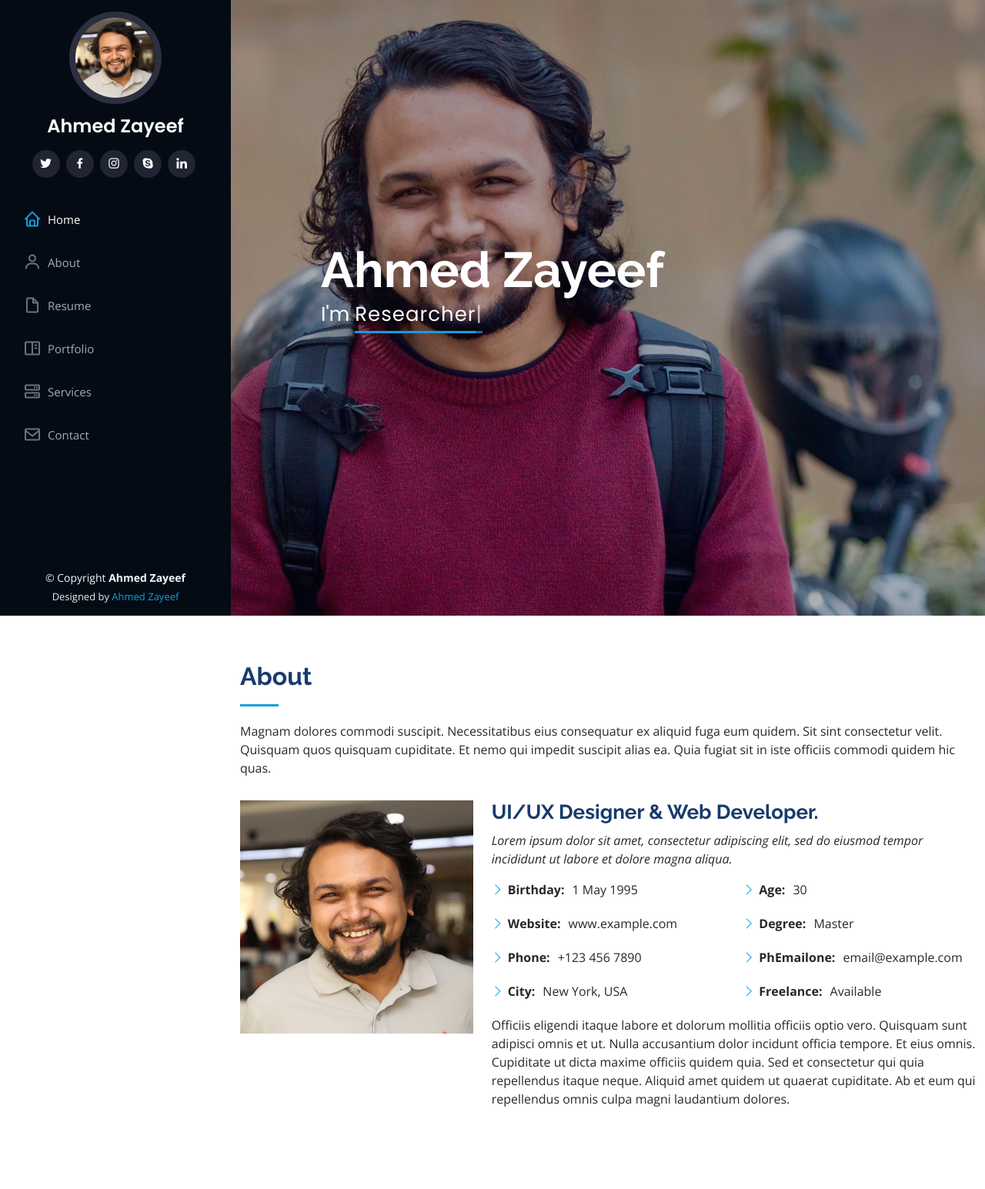
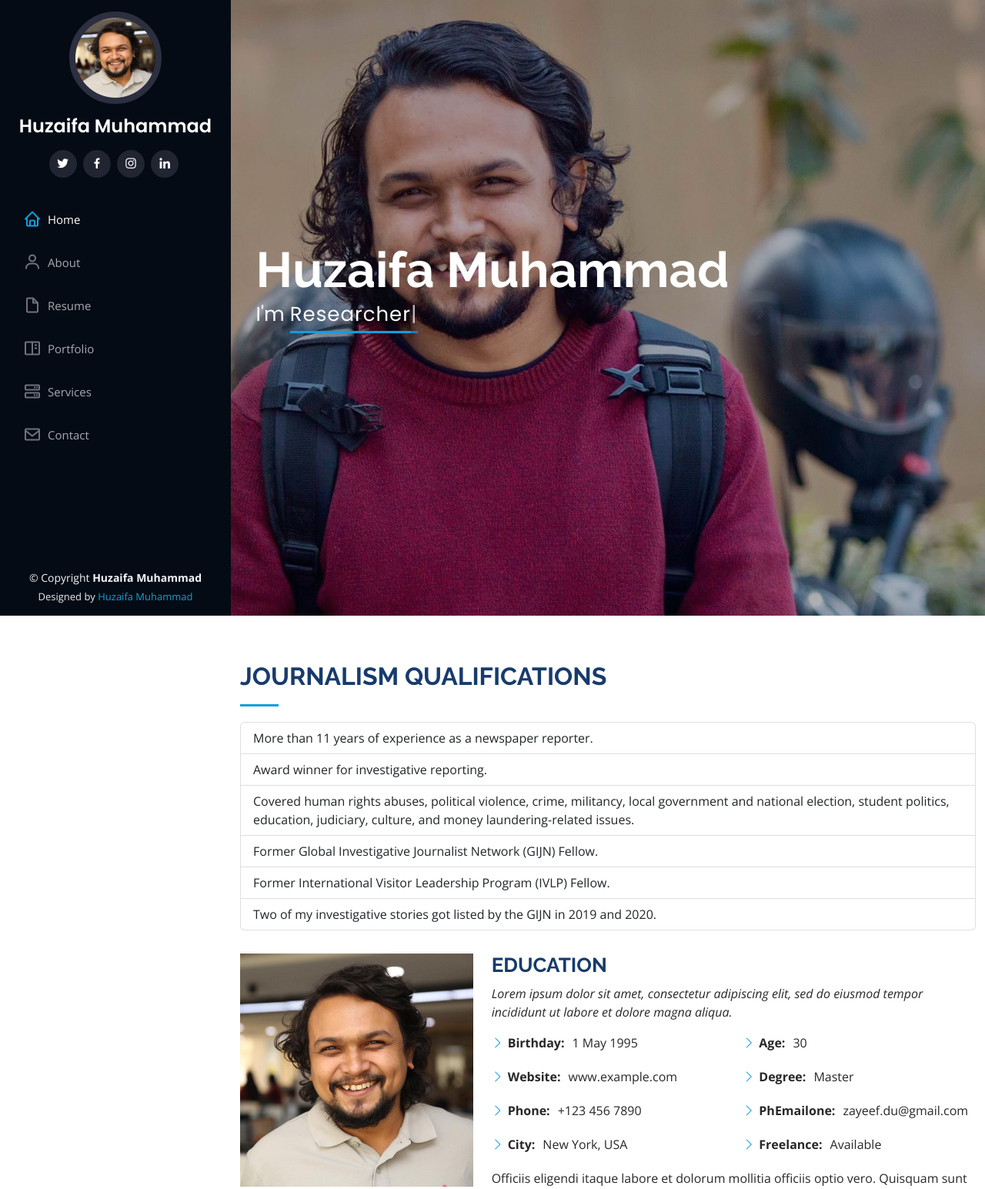
Before and after one commit to coderstimes/zayeef, a plain HTML site: page index.html in a window 1280 px wide. Shown: the top 1545 px of the page at 77% size. Drawn offline with nearby package versions, Linux system fonts and the light colour scheme.

Commit message:
home update
social and home top update

```diff
--- a/index.html
+++ b/index.html
@@ -3,16 +3,14 @@
 <head>
   <meta charset="utf-8">
   <meta content="width=device-width, initial-scale=1.0" name="viewport">
-  <title> Ahmed Zayeef </title>
-  <meta content="" name="description">
-  <meta content="" name="keywords">
+  <title>  Huzaifa Muhammad - Ahmed Zayeef </title>
+  <meta content="Ahmed Zayeef" name="description">
+  <meta content="Ahmed Zayeef, Huzaifa Muhammad" name="keywords">
   <!-- Favicons -->
   <link href="assets/img/favicon.png" rel="icon">
   <link href="assets/img/apple-touch-icon.png" rel="apple-touch-icon">
-
   <!-- Google Fonts -->
   <link href="https://fonts.googleapis.com/css?family=Open+Sans:300,300i,400,400i,600,600i,700,700i|Raleway:300,300i,400,400i,500,500i,600,600i,700,700i|Poppins:300,300i,400,400i,500,500i,600,600i,700,700i" rel="stylesheet">
-
   <!-- Vendor CSS Files -->
   <link href="assets/vendor/aos/aos.css" rel="stylesheet">
   <link href="assets/vendor/bootstrap/css/bootstrap.min.css" rel="stylesheet">
@@ -35,13 +33,12 @@
 
       <div class="profile">
         <img src="assets/img/profile-img.jpg" alt="" class="img-fluid rounded-circle">
-        <h1 class="text-light"><a href="index.html">Ahmed Zayeef </a></h1>
+        <h1 class="text-light"><a href="index.html"> Huzaifa Muhammad  </a></h1>
         <div class="social-links mt-3 text-center">
-          <a href="#" class="twitter"><i class="bx bxl-twitter"></i></a>
-          <a href="#" class="facebook"><i class="bx bxl-facebook"></i></a>
-          <a href="#" class="instagram"><i class="bx bxl-instagram"></i></a>
-          <a href="#" class="google-plus"><i class="bx bxl-skype"></i></a>
-          <a href="#" class="linkedin"><i class="bx bxl-linkedin"></i></a>
+          <a href="https://twitter.com/AZayeef" class="twitter"><i class="bx bxl-twitter"></i></a>
+          <a href="https://www.facebook.com/ahmed.zayeef" class="facebook"><i class="bx bxl-facebook"></i></a>
+          <a href="https://www.instagram.com/ahmedzayeef/" class="instagram"><i class="bx bxl-instagram"></i></a>
+          <a href="//linkedin.com/in/ahmed-zayeef/" class="linkedin"><i class="bx bxl-linkedin"></i></a>
         </div>
       </div>
 
@@ -61,7 +58,7 @@
   <!-- ======= Hero Section ======= -->
   <section id="hero" class="d-flex flex-column justify-content-center align-items-center">
     <div class="hero-container" data-aos="fade-in">
-      <h1> Ahmed Zayeef </h1>
+      <h1>  Huzaifa Muhammad  </h1>
       <p>I'm <span class="typed" data-typed-items="Journalist, Researcher, Traveler, Photographer"></span></p>
     </div>
   </section><!-- End Hero -->
@@ -73,8 +70,16 @@
       <div class="container">
 
         <div class="section-title">
-          <h2>About</h2>
-          <p>Magnam dolores commodi suscipit. Necessitatibus eius consequatur ex aliquid fuga eum quidem. Sit sint consectetur velit. Quisquam quos quisquam cupiditate. Et nemo qui impedit suscipit alias ea. Quia fugiat sit in iste officiis commodi quidem hic quas.</p>
+          <h2> JOURNALISM QUALIFICATIONS </h2>
+          <p></p>
+          <ul class="list-group">
+            <li class="list-group-item">More than 11 years of experience as a newspaper reporter. </li>
+            <li class="list-group-item">Award winner for investigative reporting.</li>
+            <li class="list-group-item">Covered human rights abuses, political violence, crime, militancy, local government and national election, student politics, education, judiciary, culture, and money laundering-related issues. </li>
+            <li class="list-group-item">Former Global Investigative Journalist Network (GIJN) Fellow.</li>
+            <li class="list-group-item">Former International Visitor Leadership Program (IVLP) Fellow. </li>
+            <li class="list-group-item">Two of my investigative stories got listed by the GIJN in 2019 and 2020.</li>
+          </ul>
         </div>
 
         <div class="row">
@@ -82,7 +87,7 @@
             <img src="assets/img/profile-img.jpg" class="img-fluid" alt="">
           </div>
           <div class="col-lg-8 pt-4 pt-lg-0 content" data-aos="fade-left">
-            <h3>UI/UX Designer &amp; Web Developer.</h3>
+            <h3> EDUCATION </h3>
             <p class="fst-italic">
               Lorem ipsum dolor sit amet, consectetur adipiscing elit, sed do eiusmod tempor incididunt ut labore et dolore
               magna aliqua.
@@ -100,7 +105,7 @@
                 <ul>
                   <li><i class="bi bi-chevron-right"></i> <strong>Age:</strong> <span>30</span></li>
                   <li><i class="bi bi-chevron-right"></i> <strong>Degree:</strong> <span>Master</span></li>
-                  <li><i class="bi bi-chevron-right"></i> <strong>PhEmailone:</strong> <span>email@example.com</span></li>
+                  <li><i class="bi bi-chevron-right"></i> <strong>PhEmailone:</strong> <span>zayeef.du@gmail.com</span></li>
                   <li><i class="bi bi-chevron-right"></i> <strong>Freelance:</strong> <span>Available</span></li>
                 </ul>
               </div>
@@ -557,13 +562,13 @@
               <div class="address">
                 <i class="bi bi-geo-alt"></i>
                 <h4>Location:</h4>
-                <p>A108 Adam Street, New York, NY 535022</p>
+                <p>Fort Collins, CO| (970) 694-7036</p>
               </div>
 
               <div class="email">
                 <i class="bi bi-envelope"></i>
                 <h4>Email:</h4>
-                <p>ahmedzayeef@gmail.com</p>
+                <p>zayeef.du@gmail.com</p>
               </div>
 
               <div class="phone">
@@ -617,10 +622,10 @@
   <footer id="footer">
     <div class="container">
       <div class="copyright">
-        &copy; Copyright <strong><span>Ahmed Zayeef</span></strong>
+        &copy; Copyright <strong><span> Huzaifa Muhammad </span></strong>
       </div>
       <div class="credits">
-        Designed by <a href="#">Ahmed Zayeef</a>
+        Designed by <a href="#"> Huzaifa Muhammad </a>
       </div>
     </div>
   </footer><!-- End  Footer -->
```
